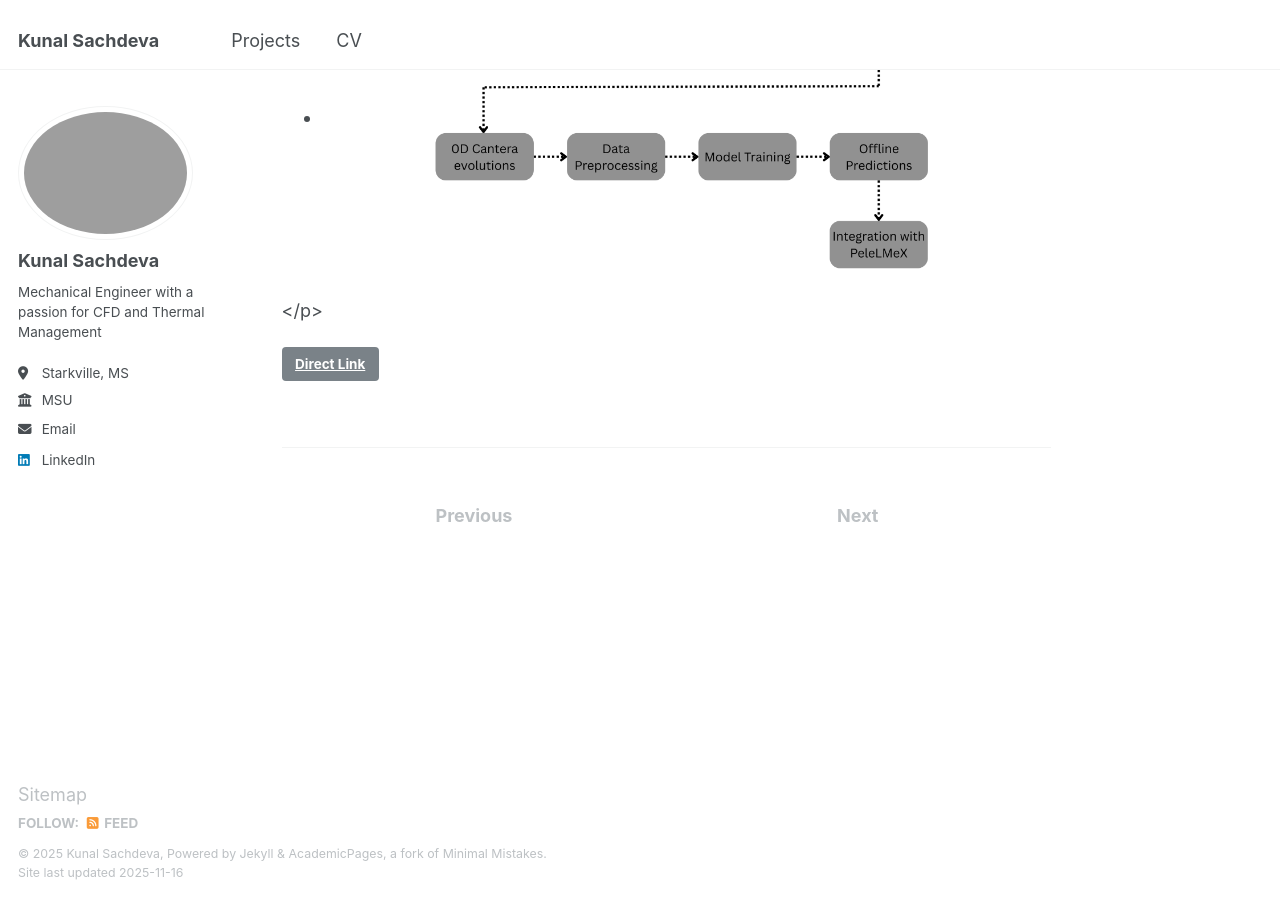
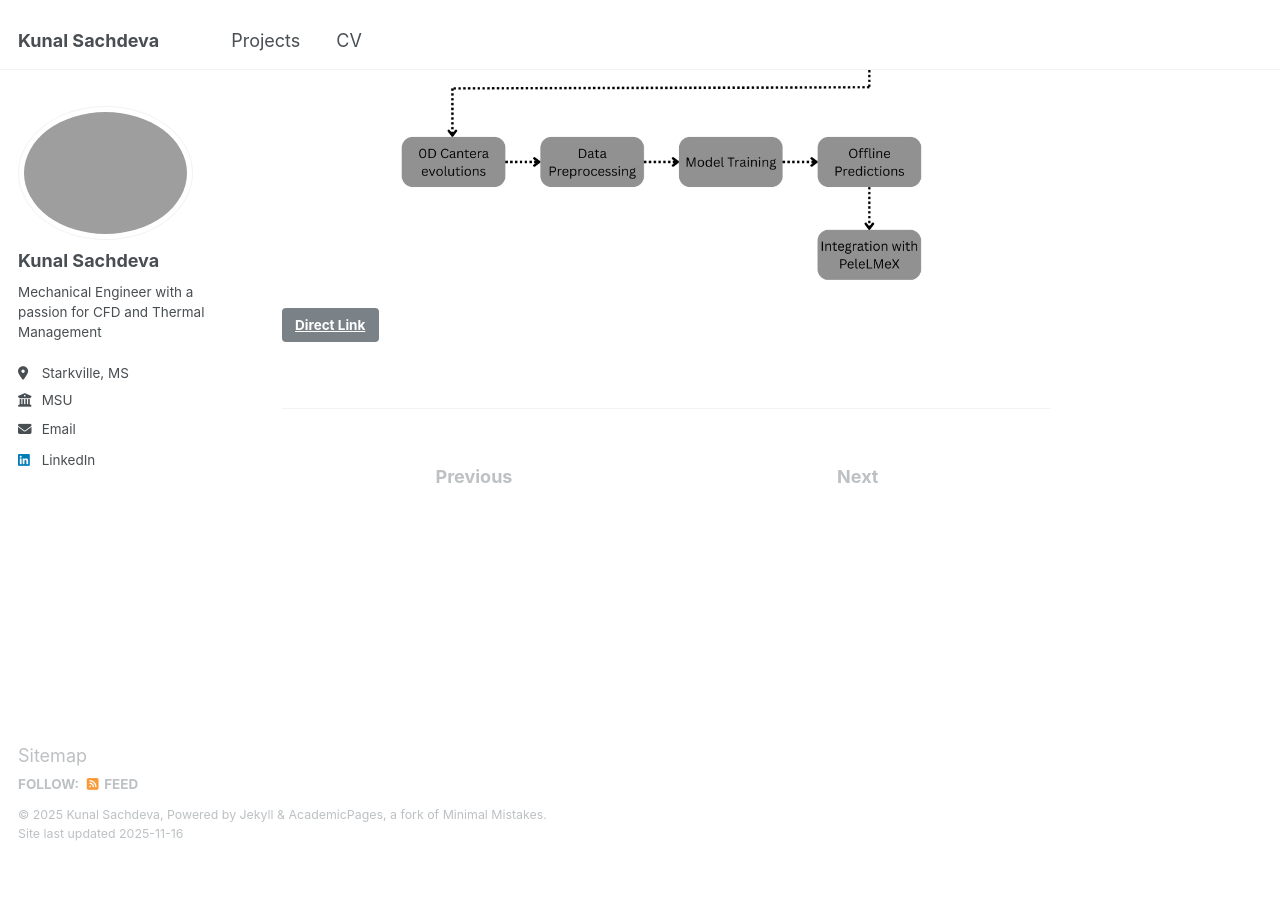
Before and after one commit to sachdevakunal/sachdevakunal.github.io, a Jekyll site: the page built from _projects/ms_thesis.md, in a window 1280 px wide and 900 px high, scrolled down 4941 px. Built offline with Jekyll 4.4.1, drawn with Linux system fonts in a browser that asks for light colours; after the commit the page ends 5802 px from its top, so only the background shows below that.

Commit message:
Update ms_thesis.md

```diff
--- a/_projects/ms_thesis.md
+++ b/_projects/ms_thesis.md
@@ -73,6 +73,6 @@ link: /projects/ms-thesis/
 - The DeepONet and RecNet models were built in JAX and trained on an NVIDIA RTX A6000 GPU using a two-stage process: pre-training followed by refined auto-regressive training.
 - Pre-training minimized short-step prediction error for physical consistency, while refined training increased rollout length by feeding the model’s own predictions back as inputs.
 
-- <p align="center">
+<p align="center">
   <img src="https://sachdevakunal.github.io/images/ms_thesis/training_workflow.png" width="75%">
 </p>
```
